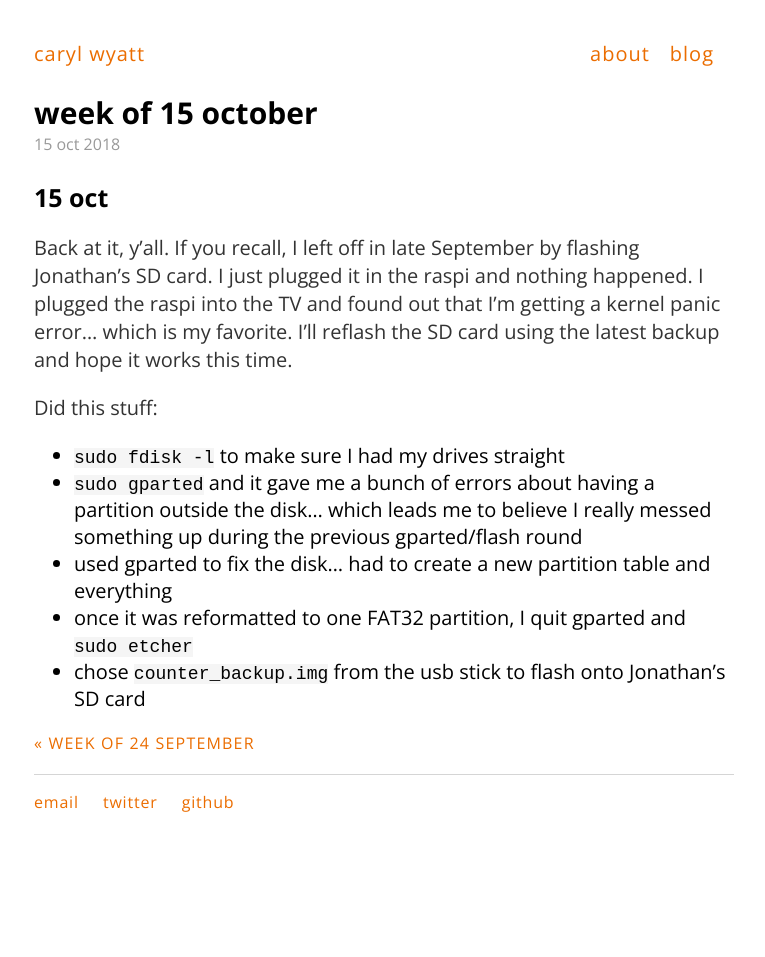
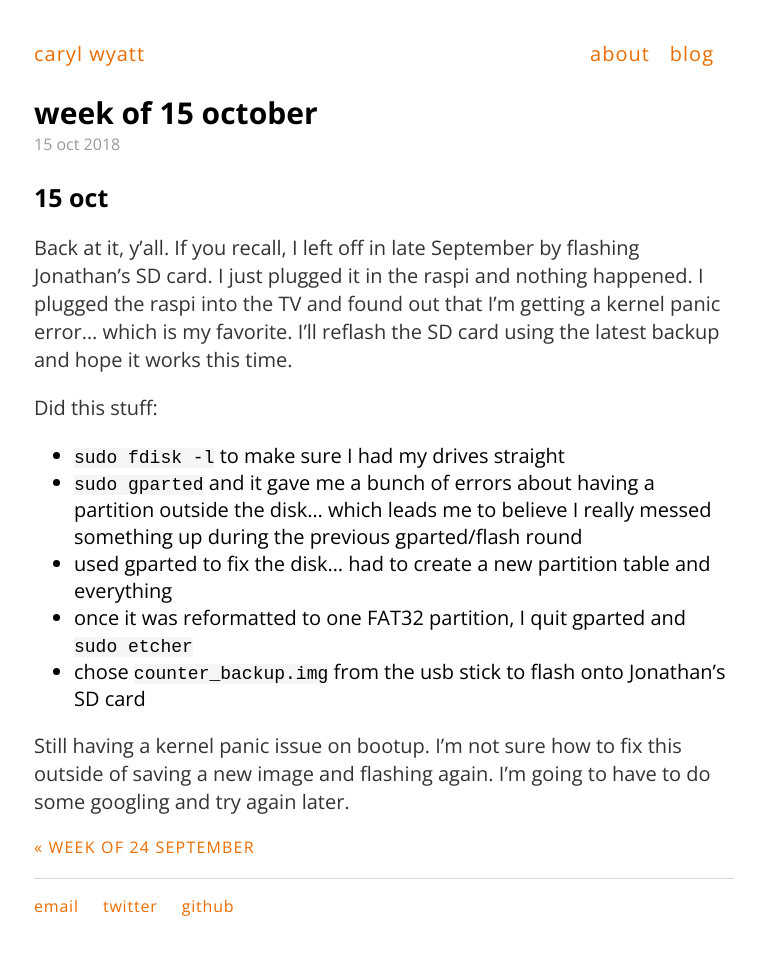
Before and after one commit to carylwyatt/carylwyatt.github.io, a Jekyll site: the page built from _posts/2018-10-15-week-of-15-oct.md, in a window 1280 px wide. Shown: the whole page, without its empty margins (256-1021 px from the left). Built offline with Jekyll 4.4.1, drawn with Linux system fonts in a browser that asks for light colours; before the commit the page ends 900 px from its top, so only the background shows below that.

Commit message:
afternoon notes

```diff
--- a/_posts/2018-10-15-week-of-15-oct.md
+++ b/_posts/2018-10-15-week-of-15-oct.md
@@ -14,3 +14,5 @@ Did this stuff:
 - used gparted to fix the disk... had to create a new partition table and everything
 - once it was reformatted to one FAT32 partition, I quit gparted and `sudo etcher`
 - chose `counter_backup.img` from the usb stick to flash onto Jonathan's SD card
+
+Still having a kernel panic issue on bootup. I'm not sure how to fix this outside of saving a new image and flashing again. I'm going to have to do some googling and try again later.
```
